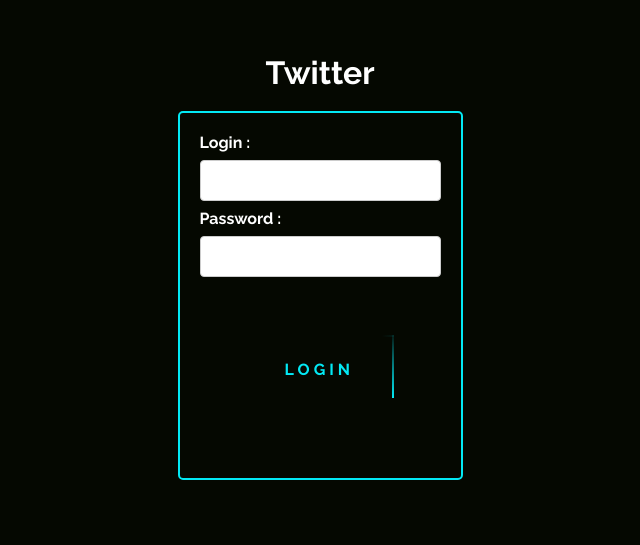
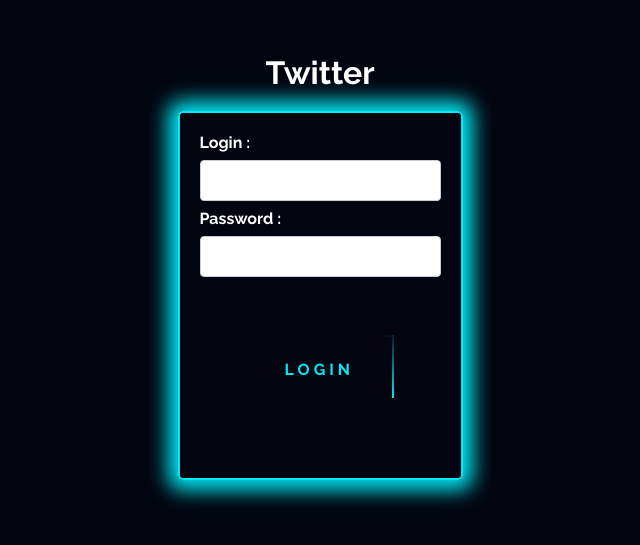
Before and after one commit to EssaElToro/Twitter, a React (Create React App) app in the folder twitter-front/: page / in a window 1280 px wide. Shown: the part 143-688 px from the top of the page, without its empty margins (320-960 px from the left). Built offline with nearby package versions, Linux system fonts and the light colour scheme.

Commit message:
add bajery do css

```diff
--- a/twitter-front/src/pages/login/login.scss
+++ b/twitter-front/src/pages/login/login.scss
@@ -41,6 +41,7 @@
   border: 2px solid #03e9f4;
   box-sizing: border-box;
   color: white;
+  box-shadow: 0 0 20px 10px #03e9f4;
 }
 * {
   margin: 0;
@@ -52,7 +53,7 @@
   justify-content: center;
   align-items: center;
   height: 100vh;
-  background: #050801;
+  background: #020510;
   font-family: "Raleway", sans-serif;
   font-weight: bold;
 }
```
